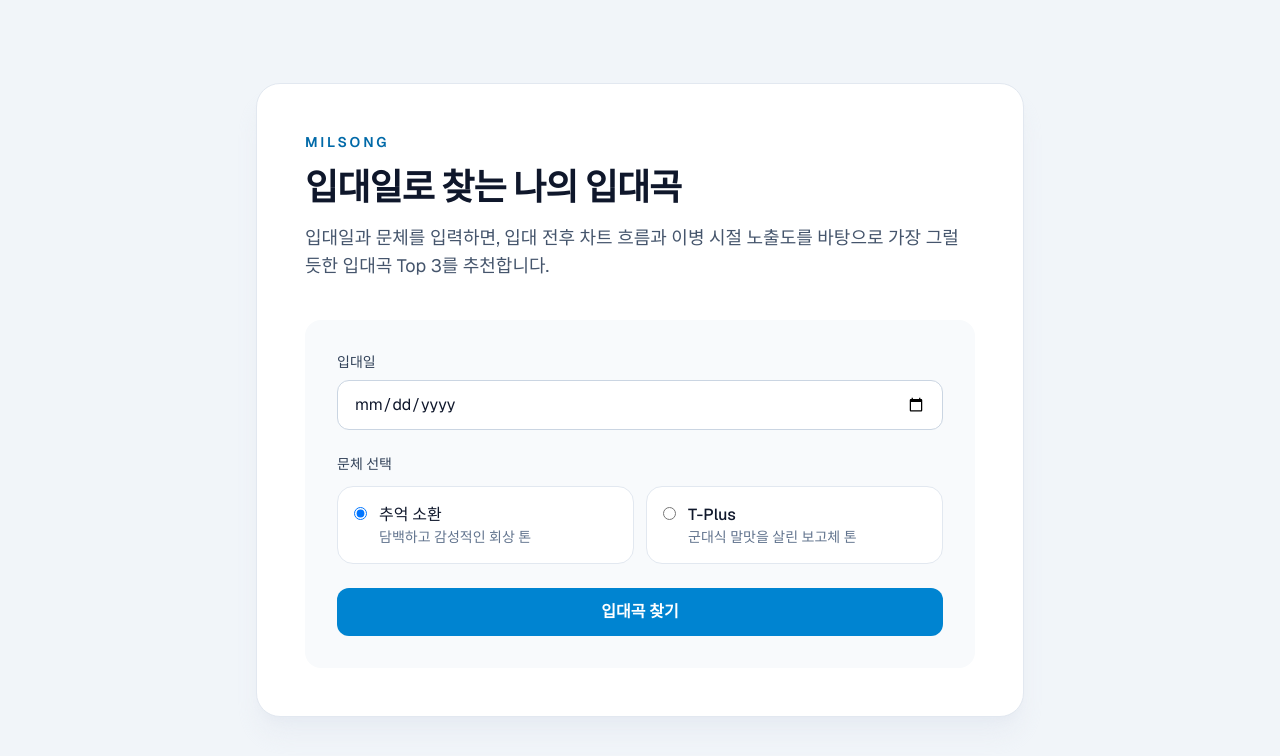
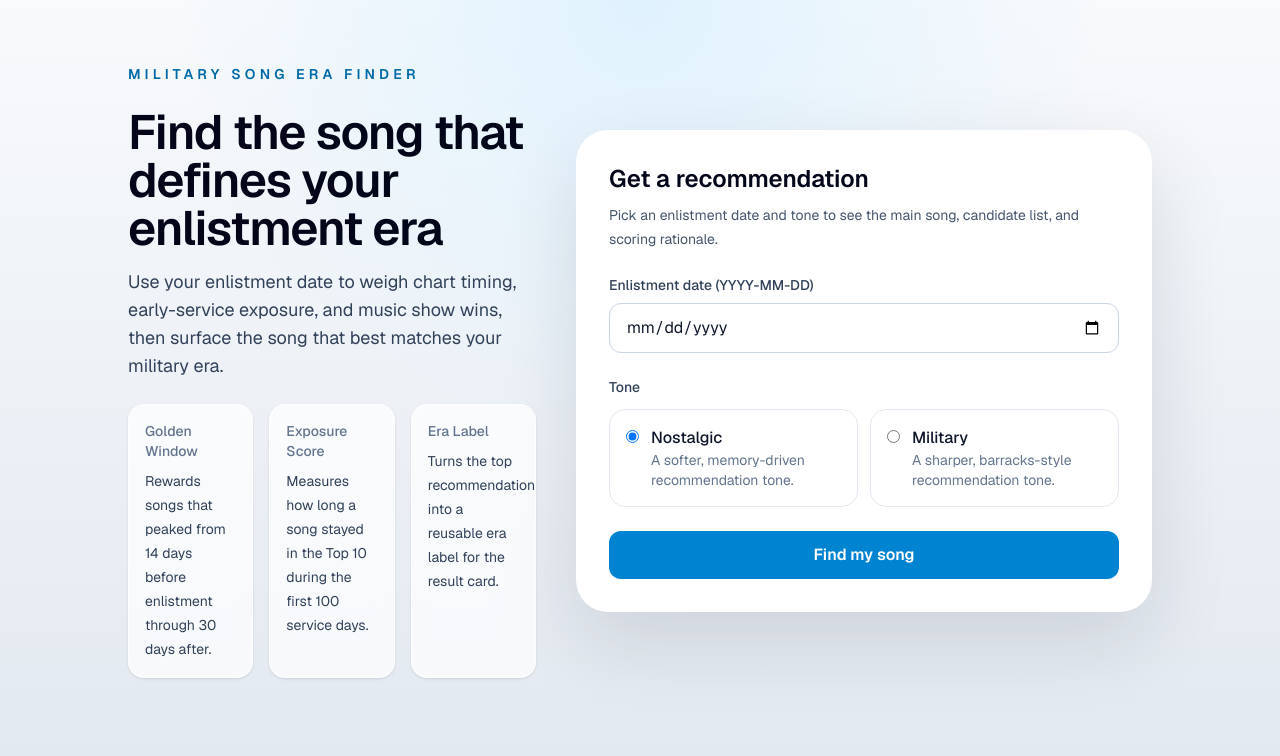
Before and after one commit to pogihae/milsong, a Next.js app: page / in a window 1280 px wide. Shown: the top 756 px of the page. Built offline with nearby package versions, Linux system fonts and the light colour scheme.

Commit message:
Codex: restore entry flow and recommendation copy using the user's GitHub account

```diff
--- a/scripts/seed.ts
+++ b/scripts/seed.ts
@@ -1,8 +1,10 @@
 /**
+ * scripts/seed.ts
+ *
  * One-off seed script for loading initial song, chart, and broadcast data into Supabase.
  * Run with: npx tsx scripts/seed.ts
  *
- * This script must never be imported by the runtime recommendation path.
+ * This script must NEVER be imported by the runtime recommendation path.
  */
 
 import { createClient } from '@supabase/supabase-js';
@@ -18,15 +20,22 @@ if (!supabaseUrl || !serviceRoleKey) {
   process.exit(1);
 }
 
-// eslint-disable-next-line @typescript-eslint/no-unused-vars
 const supabase = createClient(supabaseUrl, serviceRoleKey);
 
 async function seed() {
   console.log('Seeding database...');
 
+  // Keep a live client reference here so the seed steps can be filled in incrementally.
+  void supabase;
+
   // TODO: Insert songs
+  // const { error: songsError } = await supabase.from('songs').insert([...]);
+
   // TODO: Insert chart entries
+  // const { error: chartsError } = await supabase.from('charts').insert([...]);
+
   // TODO: Insert broadcast wins
+  // const { error: winsError } = await supabase.from('broadcast_wins').insert([...]);
 
   console.log('Seed complete.');
 }
--- a/src/app/layout.tsx
+++ b/src/app/layout.tsx
@@ -13,8 +13,8 @@ const geistMono = Geist_Mono({
 });
 
 export const metadata: Metadata = {
-  title: 'Milsong | 입대곡 추천',
-  description: '입대일과 문체를 바탕으로 당신의 입대곡 Top 3를 추천합니다.',
+  title: 'Military Song Recommender',
+  description: 'Find the song that best matches a Korean military enlistment era.',
 };
 
 export default function RootLayout({
@@ -23,7 +23,7 @@ export default function RootLayout({
   children: React.ReactNode;
 }>) {
   return (
-    <html lang="ko" className={`${geistSans.variable} ${geistMono.variable} h-full antialiased`}>
+    <html lang="en" className={`${geistSans.variable} ${geistMono.variable} h-full antialiased`}>
       <body className="min-h-full flex flex-col">{children}</body>
     </html>
   );
--- a/src/app/page.tsx
+++ b/src/app/page.tsx
@@ -2,25 +2,54 @@ import EnlistmentForm from '@/components/EnlistmentForm';
 
 export default function Home() {
   return (
-    <main className="flex min-h-screen items-center justify-center bg-slate-100 px-6 py-16 text-slate-900">
-      <section className="w-full max-w-3xl rounded-3xl border border-slate-200 bg-white p-8 shadow-xl shadow-slate-200/60 sm:p-12">
-        <div className="space-y-4">
-          <p className="text-sm font-semibold uppercase tracking-[0.2em] text-sky-700">
-            Milsong
+    <main className="min-h-screen bg-[radial-gradient(circle_at_top,#e0f2fe,transparent_45%),linear-gradient(180deg,#f8fafc_0%,#e2e8f0_100%)] px-6 py-16 text-slate-900">
+      <div className="mx-auto flex w-full max-w-5xl flex-col gap-10 lg:flex-row lg:items-center">
+        <section className="flex-1 space-y-6">
+          <p className="text-sm font-semibold uppercase tracking-[0.3em] text-sky-700">
+            Military Song Era Finder
           </p>
-          <h1 className="text-3xl font-bold tracking-tight sm:text-4xl">
-            입대일로 찾는 나의 입대곡
-          </h1>
-          <p className="max-w-2xl text-base leading-7 text-slate-600 sm:text-lg">
-            입대일과 문체를 입력하면, 입대 전후 차트 흐름과 이병 시절 노출도를 바탕으로
-            가장 그럴듯한 입대곡 Top 3를 추천합니다.
-          </p>
-        </div>
+          <div className="space-y-4">
+            <h1 className="max-w-2xl text-4xl font-semibold tracking-tight text-slate-950 sm:text-5xl">
+              Find the song that defines your enlistment era
+            </h1>
+            <p className="max-w-2xl text-base leading-7 text-slate-700 sm:text-lg">
+              Use your enlistment date to weigh chart timing, early-service exposure, and music show
+              wins, then surface the song that best matches your military era.
+            </p>
+          </div>
+          <div className="grid gap-4 sm:grid-cols-3">
+            <div className="rounded-2xl border border-white/70 bg-white/70 p-4 shadow-sm backdrop-blur">
+              <p className="text-sm font-medium text-slate-500">Golden Window</p>
+              <p className="mt-2 text-sm leading-6 text-slate-700">
+                Rewards songs that peaked from 14 days before enlistment through 30 days after.
+              </p>
+            </div>
+            <div className="rounded-2xl border border-white/70 bg-white/70 p-4 shadow-sm backdrop-blur">
+              <p className="text-sm font-medium text-slate-500">Exposure Score</p>
+              <p className="mt-2 text-sm leading-6 text-slate-700">
+                Measures how long a song stayed in the Top 10 during the first 100 service days.
+              </p>
+            </div>
+            <div className="rounded-2xl border border-white/70 bg-white/70 p-4 shadow-sm backdrop-blur">
+              <p className="text-sm font-medium text-slate-500">Era Label</p>
+              <p className="mt-2 text-sm leading-6 text-slate-700">
+                Turns the top recommendation into a reusable era label for the result card.
+              </p>
+            </div>
+          </div>
+        </section>
 
-        <div className="mt-10 rounded-2xl bg-slate-50 p-6 sm:p-8">
+        <section className="w-full max-w-xl rounded-[2rem] border border-white/80 bg-white p-8 shadow-[0_30px_80px_rgba(15,23,42,0.12)]">
+          <div className="mb-6 space-y-2">
+            <h2 className="text-2xl font-semibold text-slate-950">Get a recommendation</h2>
+            <p className="text-sm leading-6 text-slate-600">
+              Pick an enlistment date and tone to see the main song, candidate list, and scoring
+              rationale.
+            </p>
+          </div>
           <EnlistmentForm />
-        </div>
-      </section>
+        </section>
+      </div>
     </main>
   );
 }
--- a/src/components/AnalyticsBlock.tsx
+++ b/src/components/AnalyticsBlock.tsx
@@ -6,11 +6,13 @@ export default function AnalyticsBlock({ analytics }: AnalyticsBlockProps) {
   if (analytics.length === 0) return null;
 
   return (
-    <section className="rounded-3xl border border-slate-200 bg-white p-6 shadow-sm">
-      <h2 className="mb-3 text-xl font-semibold text-slate-900">선정 근거</h2>
-      <ul className="list-disc space-y-2 pl-5 text-slate-700">
+    <section className="rounded-2xl border border-slate-200 bg-white p-6 shadow-sm">
+      <h2 className="mb-3 text-lg font-semibold text-slate-950">Why this song</h2>
+      <ul className="list-disc space-y-1 pl-5">
         {analytics.map((line, i) => (
-          <li key={i}>{line}</li>
+          <li key={i} className="text-slate-700">
+            {line}
+          </li>
         ))}
       </ul>
     </section>
--- a/src/components/EnlistmentForm.tsx
+++ b/src/components/EnlistmentForm.tsx
@@ -25,13 +25,13 @@ export default function EnlistmentForm() {
 
       if (!res.ok) {
         const { error: msg } = (await res.json()) as { error?: string };
-        throw new Error(msg ?? '알 수 없는 오류가 발생했습니다.');
+        throw new Error(msg ?? 'An unknown error occurred.');
       }
 
       const data = await res.json();
       router.push(`/result?data=${encodeURIComponent(JSON.stringify(data))}`);
     } catch (err) {
-      setError(err instanceof Error ? err.message : '오류가 발생했습니다.');
+      setError(err instanceof Error ? err.message : 'An error occurred.');
     } finally {
       setLoading(false);
     }
@@ -41,7 +41,7 @@ export default function EnlistmentForm() {
     <form onSubmit={handleSubmit} className="space-y-6">
       <div>
         <label htmlFor="date" className="block text-sm font-medium text-slate-700">
-          입대일
+          Enlistment date (YYYY-MM-DD)
         </label>
         <input
           id="date"
@@ -54,11 +54,19 @@ export default function EnlistmentForm() {
       </div>
 
       <fieldset className="space-y-3">
-        <legend className="text-sm font-medium text-slate-700">문체 선택</legend>
+        <legend className="text-sm font-medium text-slate-700">Tone</legend>
         <div className="grid gap-3 sm:grid-cols-2">
           {([
-            { value: 'nostalgic', label: '추억 소환', description: '담백하고 감성적인 회상 톤' },
-            { value: 't_plus', label: 'T-Plus', description: '군대식 말맛을 살린 보고체 톤' },
+            {
+              value: 'nostalgic',
+              label: 'Nostalgic',
+              description: 'A softer, memory-driven recommendation tone.',
+            },
+            {
+              value: 't_plus',
+              label: 'Military',
+              description: 'A sharper, barracks-style recommendation tone.',
+            },
           ] as const).map((option) => (
             <label
               key={option.value}
@@ -88,7 +96,7 @@ export default function EnlistmentForm() {
         disabled={loading}
         className="inline-flex w-full items-center justify-center rounded-xl bg-sky-600 px-6 py-3 font-semibold text-white transition hover:bg-sky-700 disabled:cursor-not-allowed disabled:opacity-60"
       >
-        {loading ? '입대곡 계산 중...' : '입대곡 찾기'}
+        {loading ? 'Analyzing...' : 'Find my song'}
       </button>
     </form>
   );
--- a/src/components/ResultCard.tsx
+++ b/src/components/ResultCard.tsx
@@ -5,12 +5,11 @@ interface ResultCardProps {
 
 export default function ResultCard({ mainSong, eraLabel }: ResultCardProps) {
   return (
-    <section className="rounded-3xl border border-slate-200 bg-white p-6 shadow-sm">
-      <p className="text-sm font-semibold uppercase tracking-[0.2em] text-sky-700">Main Song</p>
-      <p className="mt-3 text-2xl font-bold text-slate-900">
+    <div className="rounded-2xl border border-slate-200 bg-white p-6 shadow-sm">
+      <p className="text-lg font-semibold text-slate-950">
         {mainSong.artist} - {mainSong.title}
       </p>
-      <p className="mt-3 text-base text-slate-600">{eraLabel}</p>
-    </section>
+      <p className="mt-2 text-slate-600">{eraLabel}</p>
+    </div>
   );
 }
--- a/src/domain/eraLabel.ts
+++ b/src/domain/eraLabel.ts
@@ -1,13 +1,25 @@
-export const ERA_ALIASES: Record<string, string> = {};
+/**
+ * Alias mapping table: song ID -> short display keyword used in the era label.
+ * Example: { 'song-uuid-tell-me': 'Tell Me', 'song-uuid-rollin': 'Rollin' }
+ * Populate this map as songs are added to the database.
+ */
+export const ERA_ALIASES: Record<string, string> = {
+  // TODO: populate with real song IDs after seeding
+};
 
+/**
+ * Strips parentheses, subtitles, and excess whitespace from a song title,
+ * then returns the first meaningful segment.
+ */
 function stripSubtitle(title: string): string {
-  return title
-    .replace(/\s*[\(\[（【][^\)\]）】]*[\)\]）】]/g, '')
-    .trim()
-    .split(/\s+/)[0];
+  return title.replace(/\s*[\(\[].*?[\)\]]/g, '').trim().split(/\s+/)[0];
 }
 
+/**
+ * Generates the era label string for the given song.
+ * Template: "You are clearly part of the [ALIAS] era."
+ */
 export function buildEraLabel(songId: string, songTitle: string): string {
   const alias = ERA_ALIASES[songId] ?? stripSubtitle(songTitle);
-  return `당신은 확실한 [${alias}] 세대입니다.`;
+  return `You are clearly part of the [${alias}] era.`;
 }
```
Also changed, not shown: src/app/result/page.tsx (+10 -25 lines), src/application/recommendSongs.ts (+8 -10 lines), src/components/CandidateList.tsx (+8 -8 lines), src/domain/analytics.ts (+14 -10 lines), 2 other files (tests, documents, lock files or other folders).
